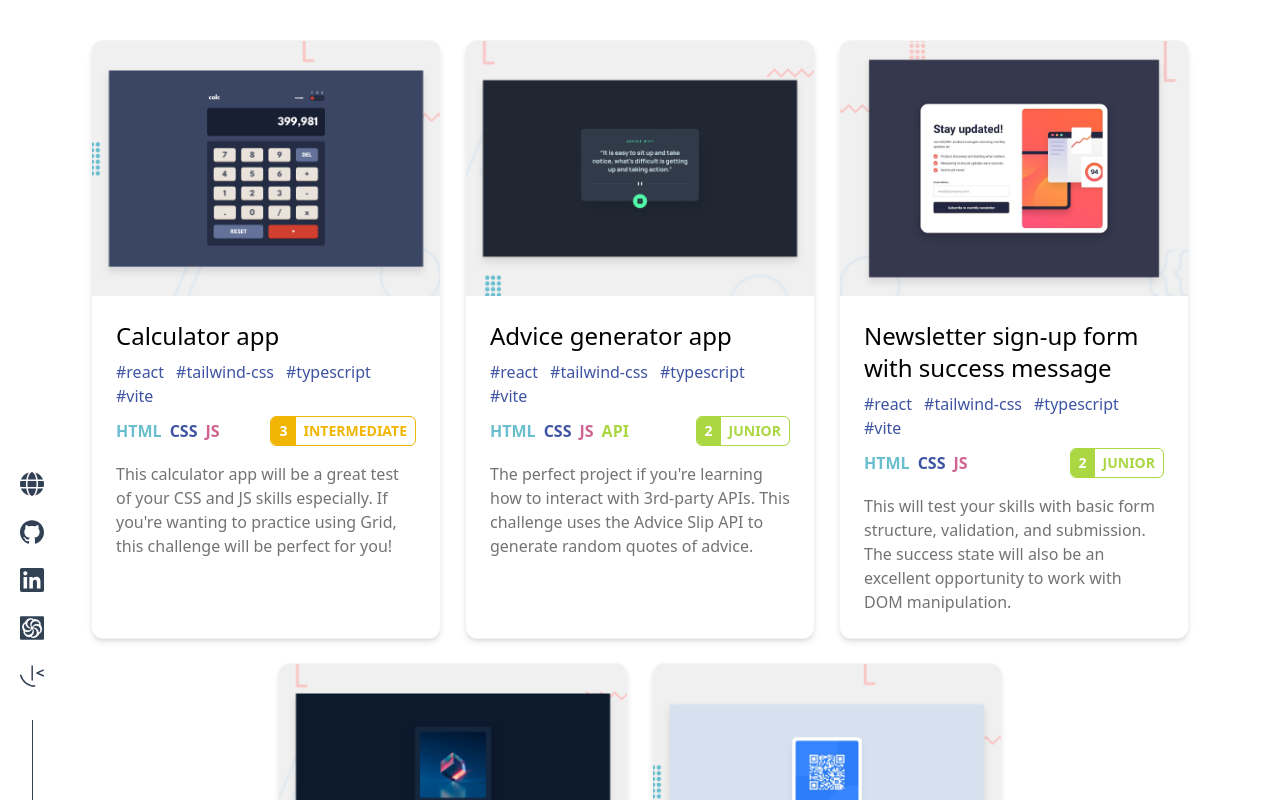
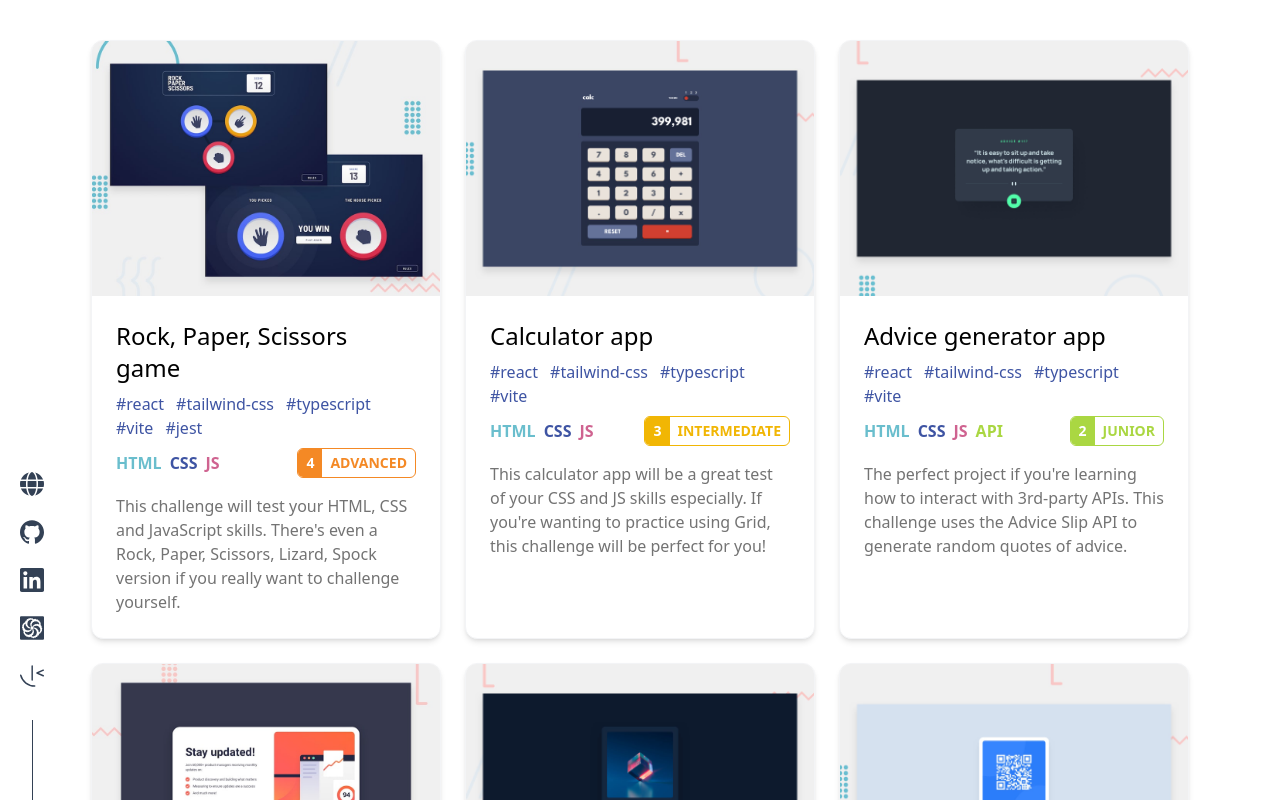
Before and after one commit to PrVille/frontend-mentor-solutions, a React (Vite) app: page / in a window 1280 px wide. Shown: the top 800 px of the page. Built offline with nearby package versions, Linux system fonts and the light colour scheme.

Commit message:
rock paper scissors game, readme

```diff
--- a/src/constants.ts
+++ b/src/constants.ts
@@ -5,7 +5,7 @@ import nftPreviewCardComponentImg from "../thumbnails/nft-preview-card-component
 import newsletterSignUpFormWithSuccessMessageImg from "../thumbnails/newsletter-sign-up-form-with-success-message.jpg"
 import adviceGeneratorAppImg from "../thumbnails/advice-generator-app.jpg"
 import calculatorAppImg from "../thumbnails/calculator-app.jpg"
-
+import rockPaperScissorsGameImg from "../thumbnails/rock-paper-scissors-game.jpg"
 
 export const languageColorMap = {
   [Language.Html]: "text-html",
@@ -49,13 +49,22 @@ export const levelMap = {
 
 export const challenges: Challenge[] = [
   {
+    title: "Rock, Paper, Scissors game",
+    languages: [Language.Html, Language.Css, Language.Js],
+    level: Level.Advanced,
+    description:
+      "This challenge will test your HTML, CSS and JavaScript skills. There's even a Rock, Paper, Scissors, Lizard, Spock version if you really want to challenge yourself.",
+    demoHref: "https://frontend-mentor-rock-paper-scissors-self.vercel.app/",
+    imgSrc: rockPaperScissorsGameImg,
+    tags: ["react", "tailwind-css", "typescript", "vite", "jest"],
+  },
+  {
     title: "Calculator app",
     languages: [Language.Html, Language.Css, Language.Js],
     level: Level.Intermediate,
     description:
       "This calculator app will be a great test of your CSS and JS skills especially. If you're wanting to practice using Grid, this challenge will be perfect for you!",
-    demoHref:
-      "https://frontend-mentor-calculator-app-rouge.vercel.app/",
+    demoHref: "https://frontend-mentor-calculator-app-rouge.vercel.app/",
     imgSrc: calculatorAppImg,
     tags: ["react", "tailwind-css", "typescript", "vite"],
   },
@@ -65,8 +74,7 @@ export const challenges: Challenge[] = [
     level: Level.Junior,
     description:
       "The perfect project if you're learning how to interact with 3rd-party APIs. This challenge uses the Advice Slip API to generate random quotes of advice.",
-    demoHref:
-      "https://frontendmentor-advice-generator-app-tau.vercel.app/",
+    demoHref: "https://frontendmentor-advice-generator-app-tau.vercel.app/",
     imgSrc: adviceGeneratorAppImg,
     tags: ["react", "tailwind-css", "typescript", "vite"],
   },
```
Also changed, not shown: public/screenshot.png, thumbnails/rock-paper-scissors-game.jpg (added).
